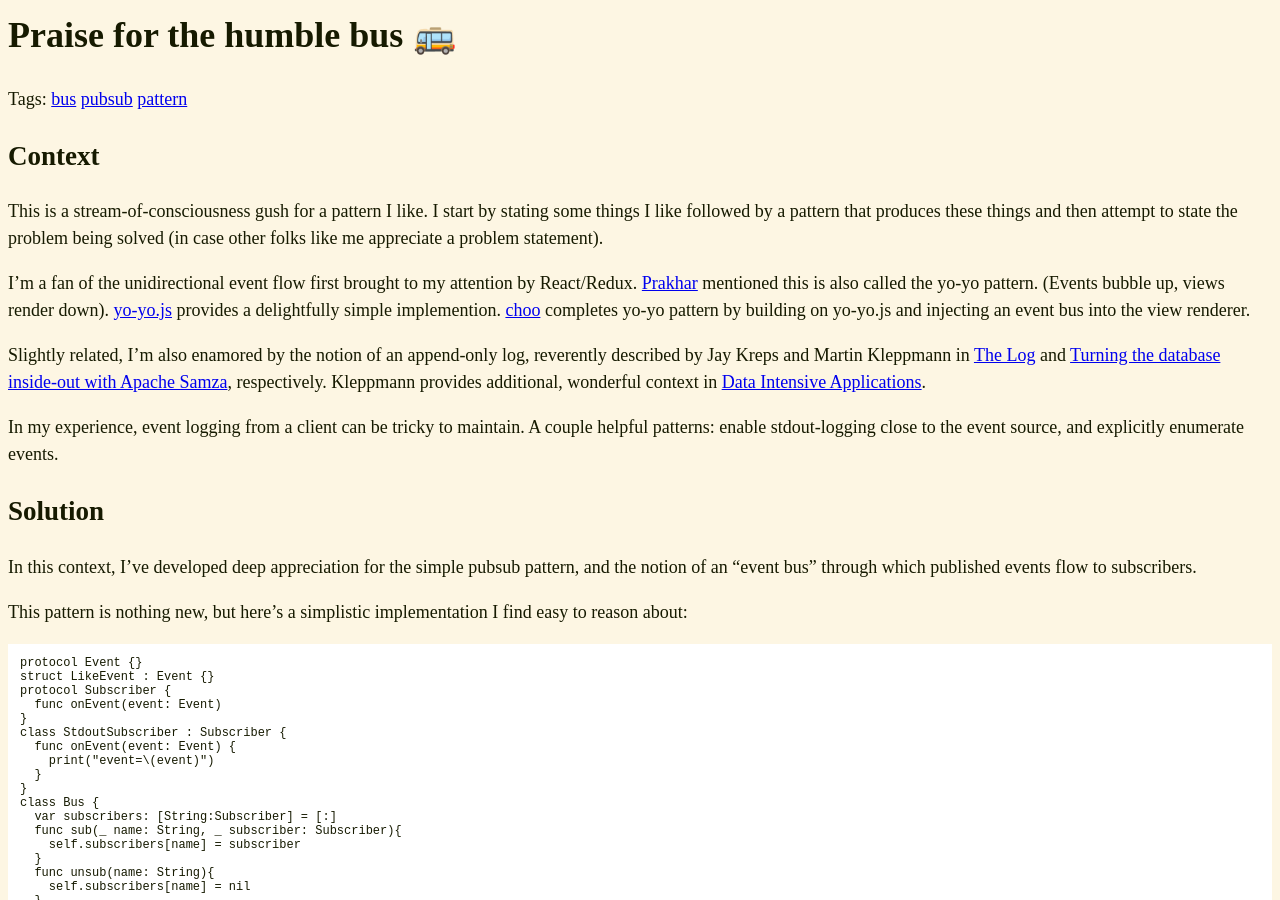
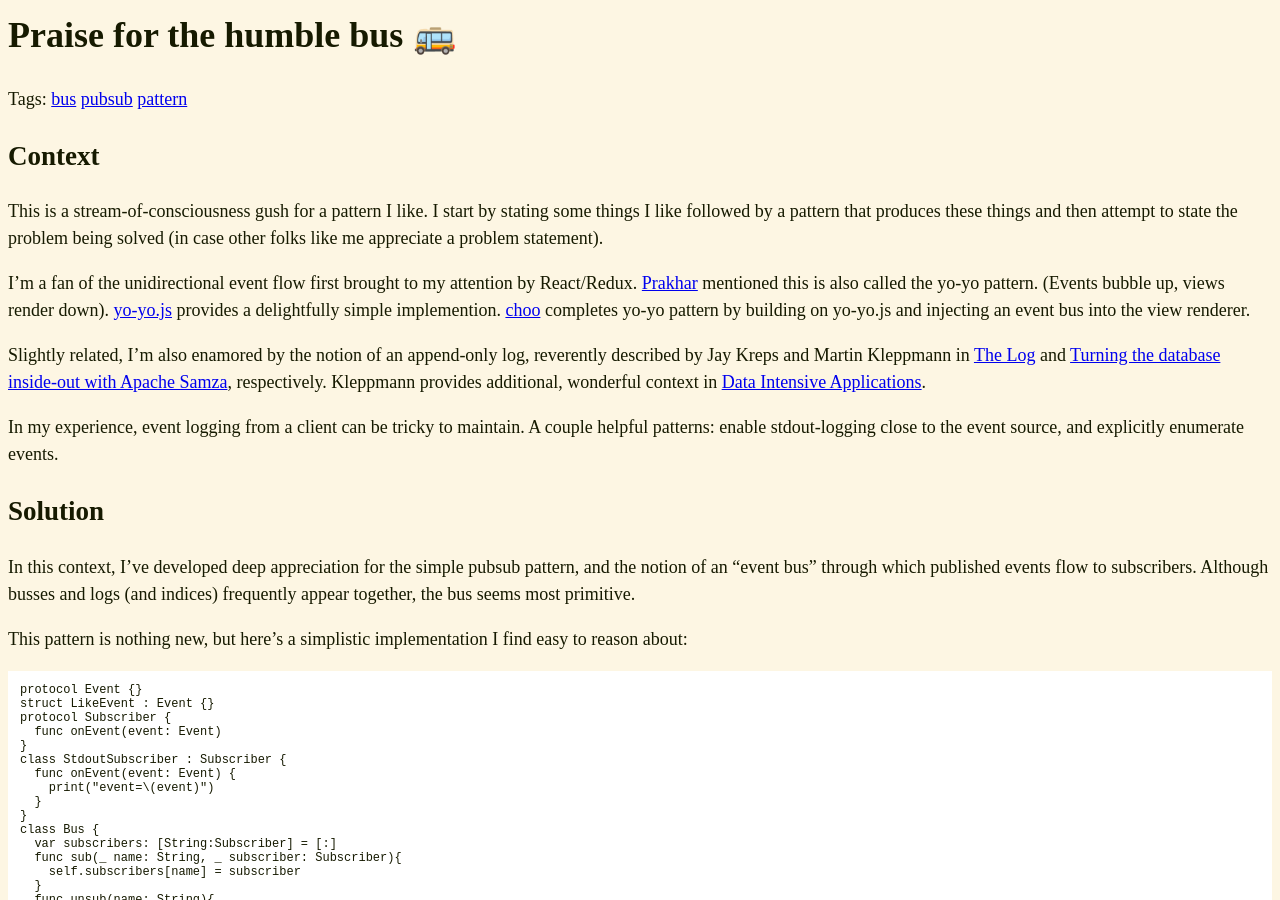
Before and after one commit to erikeldridge/erikeldridge.github.com, a Jekyll site: the page built from _posts/2017-08-13-praise-for-the-humble-bus.md, in a window 1280 px wide and 900 px high. Built offline with Jekyll 4.4.1, drawn with Linux system fonts in a browser that asks for light colours.

Commit message:
Comment on primacy

```diff
--- a/_posts/2017-08-13-praise-for-the-humble-bus.md
+++ b/_posts/2017-08-13-praise-for-the-humble-bus.md
@@ -17,7 +17,7 @@ In my experience, event logging from a client can be tricky to maintain. A coupl
 
 ## Solution
 
-In this context, I've developed deep appreciation for the simple pubsub pattern, and the notion of an "event bus" through which published events flow to subscribers.
+In this context, I've developed deep appreciation for the simple pubsub pattern, and the notion of an "event bus" through which published events flow to subscribers. Although busses and logs (and indices) frequently appear together, the bus seems most primitive.
 
 This pattern is nothing new, but here's a simplistic implementation I find easy to reason about:
 
```
